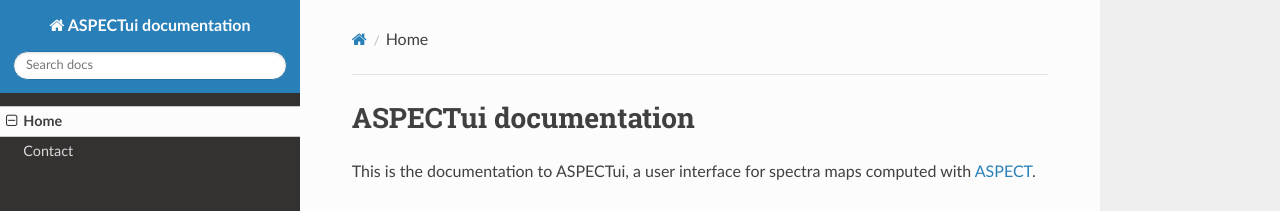
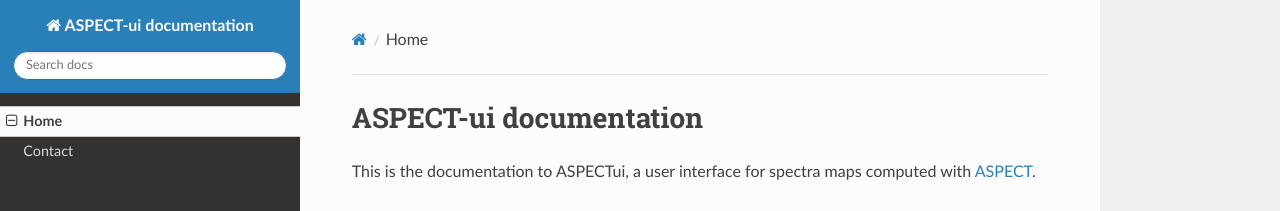
Before and after one commit to bloerg/aspectui-documentation, an MkDocs documentation site: the page built from docs/index.md, in a window 1280 px wide. Shown: the top 211 px of the page. Built offline with MkDocs 1.6.1, drawn with Linux system fonts in a browser that asks for light colours; nearby versions of some CDN libraries; old or Windows-style settings are respelled for this version of MkDocs.

```diff
--- a/docs/index.md
+++ b/docs/index.md
@@ -1,4 +1,4 @@
-# ASPECTui documentation
+# ASPECT-ui documentation
 
 This is the documentation to ASPECTui, a user interface for spectra maps computed with [ASPECT](http://www.tls-tautenburg.de/TLS/fileadmin/forschung/meus/ASPECT/ASPECT.html).
 
--- a/mkdocs.yml
+++ b/mkdocs.yml
@@ -1,4 +1,4 @@
-site_name: ASPECTui documentation
+site_name: ASPECT-ui documentation
 pages:
 - Home: index.md
 - Contact: contact.md
```
Also changed, not shown: docs/contact.md (+5 -0 lines).
